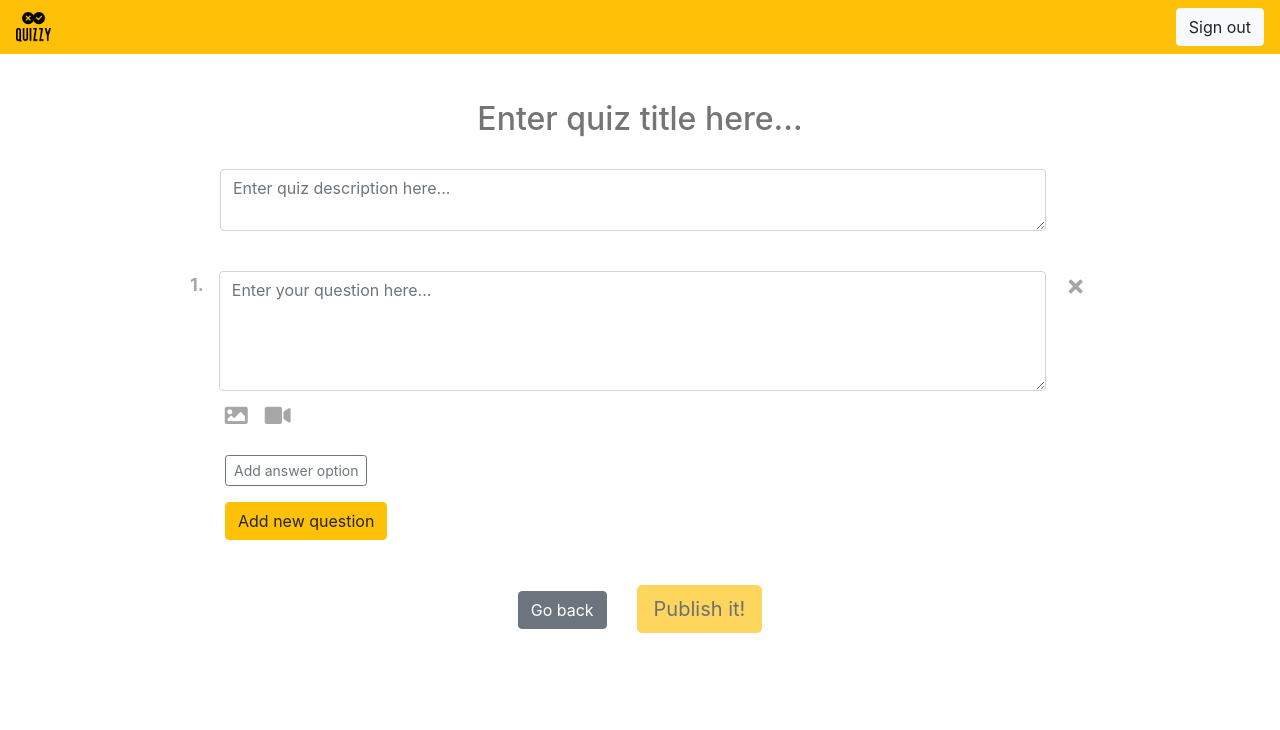
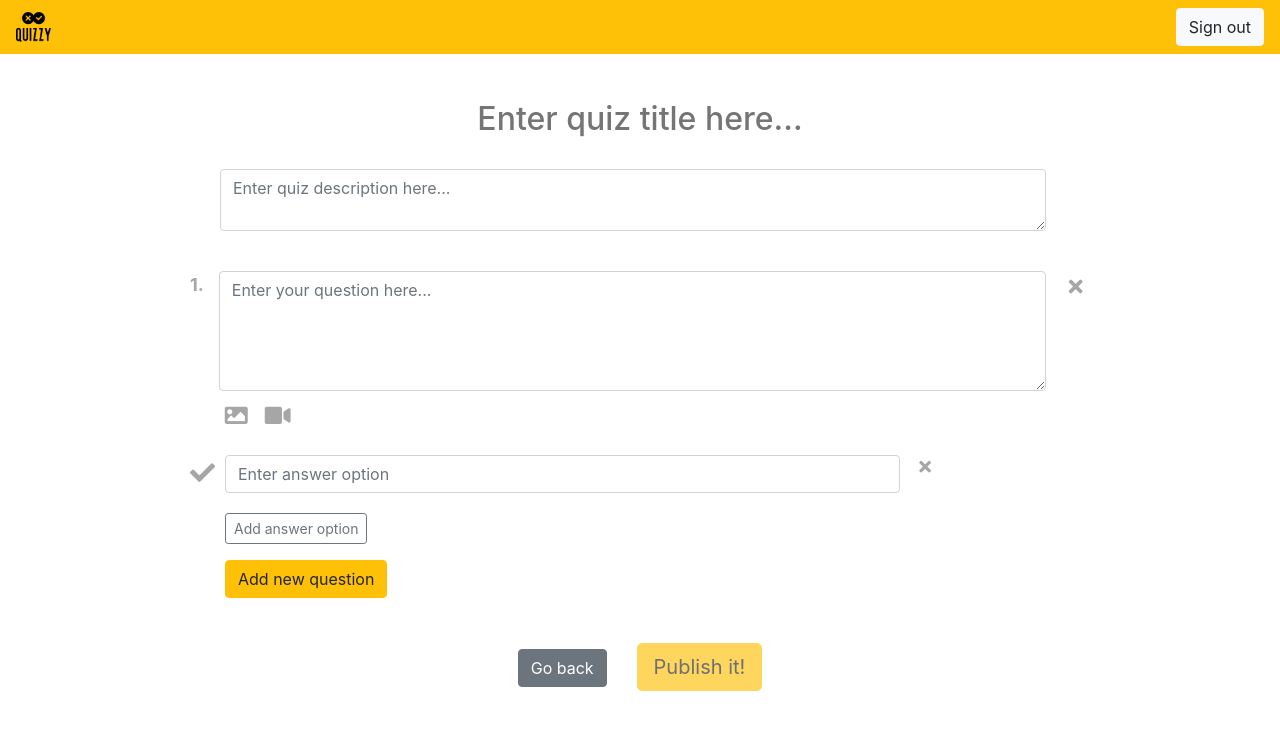
Before and after one commit to kate2811/quizzy, a React (Create React App) app: page /create in a window 1280 px wide. Shown: the top 730 px of the page. Built offline with nearby package versions, Linux system fonts and the light colour scheme.

Commit message:
[QUIZ-14] Add first opened answer to create quiz form

```diff
--- a/src/components/CreateQuiz/CreateQuiz.tsx
+++ b/src/components/CreateQuiz/CreateQuiz.tsx
@@ -14,7 +14,7 @@ type Props = {
 const emptyQuestion = {
   title: '',
   description: 'some description',
-  options: []
+  options: [{ title: '', isCorrect: false }]
 }
 
 const CreateQuiz: React.FC<Props> = ({ onSubmit }) => {
```
